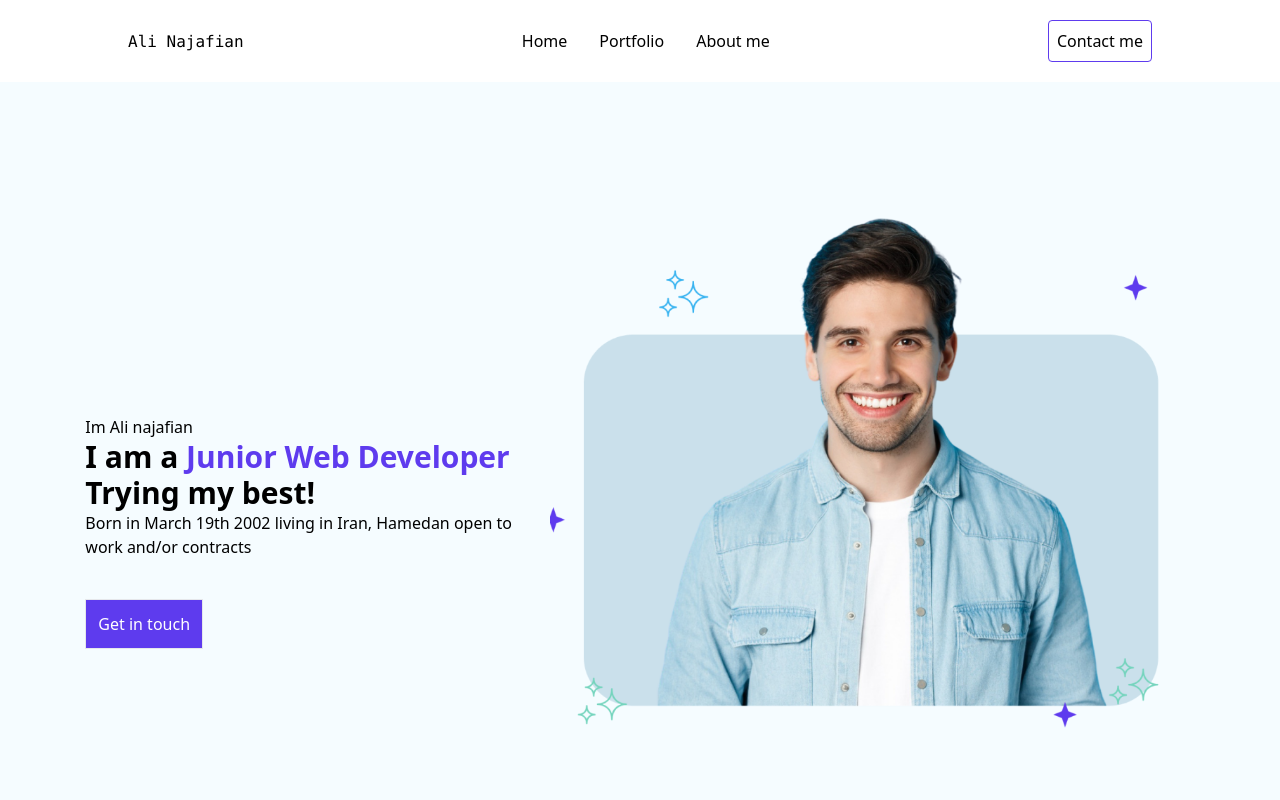
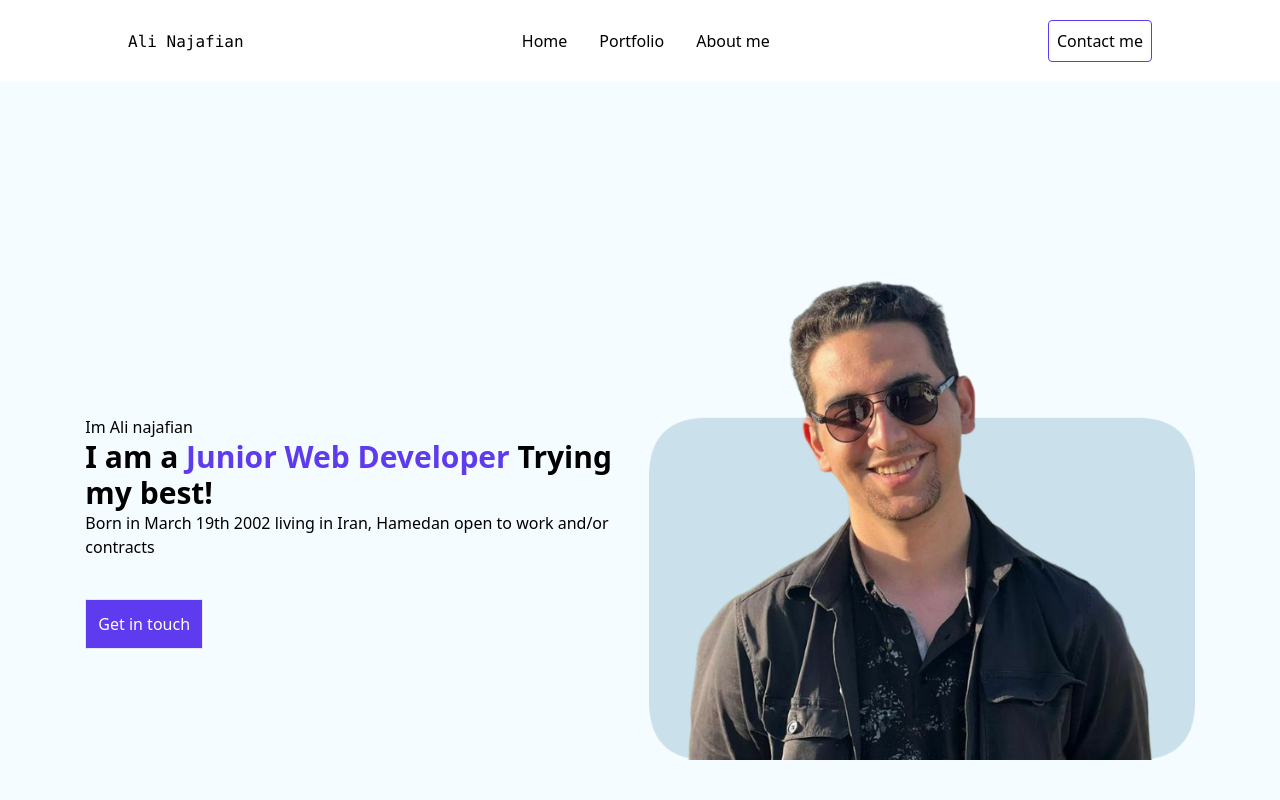
Before and after one commit to goofySunny/Portfolio, an Angular app: page /home in a window 1280 px wide. Shown: the top 800 px of the page. Built offline with nearby package versions, Linux system fonts and the light colour scheme.

Commit message:
Refactor: my own picture instead of the default Hero.png

```diff
--- a/src/app/pages/landing-page/landing-page.component.html
+++ b/src/app/pages/landing-page/landing-page.component.html
@@ -1,7 +1,7 @@
 <!-- Hero section -->
 <!-- Responsive Done -->
 <div
-    class="bg-[#F5FCFF] px-4 md:py-[133px] md:px-[85.33px] flex flex-col-reverse md:flex-row md:justify-between md:items-start">
+    class="bg-[#F5FCFF] px-4 md:py-[133px] md:px-[85.33px] flex flex-col-reverse md:flex-row md:justify-around md:items-start">
     <div class="h-max my-4 md:my-[200px]">
         <span>Im Ali najafian</span>
         <h1 class="font-bold text-3xl">
@@ -13,7 +13,7 @@
         </button>
     </div>
     <div class="bg-transparent">
-        <img class="" src="assets/Hero.png" alt="">
+        <img class="" src="assets/Myself(1).png" alt="">
     </div>
 </div>
 <!-- Hero section -->
@@ -76,7 +76,7 @@
 <!-- Responsive -->
 <div class="md:py-[133px] md:px-[85.33px] flex justify-center md:flex-row md:justify-between md:items-center flex-col">
     <div class="md:w-1/2 mx-[30px]">
-        <img src="assets/About.png" alt="">
+        <img src="assets/About.png" title="This is not me... I do not have enough pictures of myself" alt="">
     </div>
     <div class="md:w-1/2 md:ps-10 px-[20px]">
         About
```
Also changed, not shown: src/assets/Myself(1).png (added).
